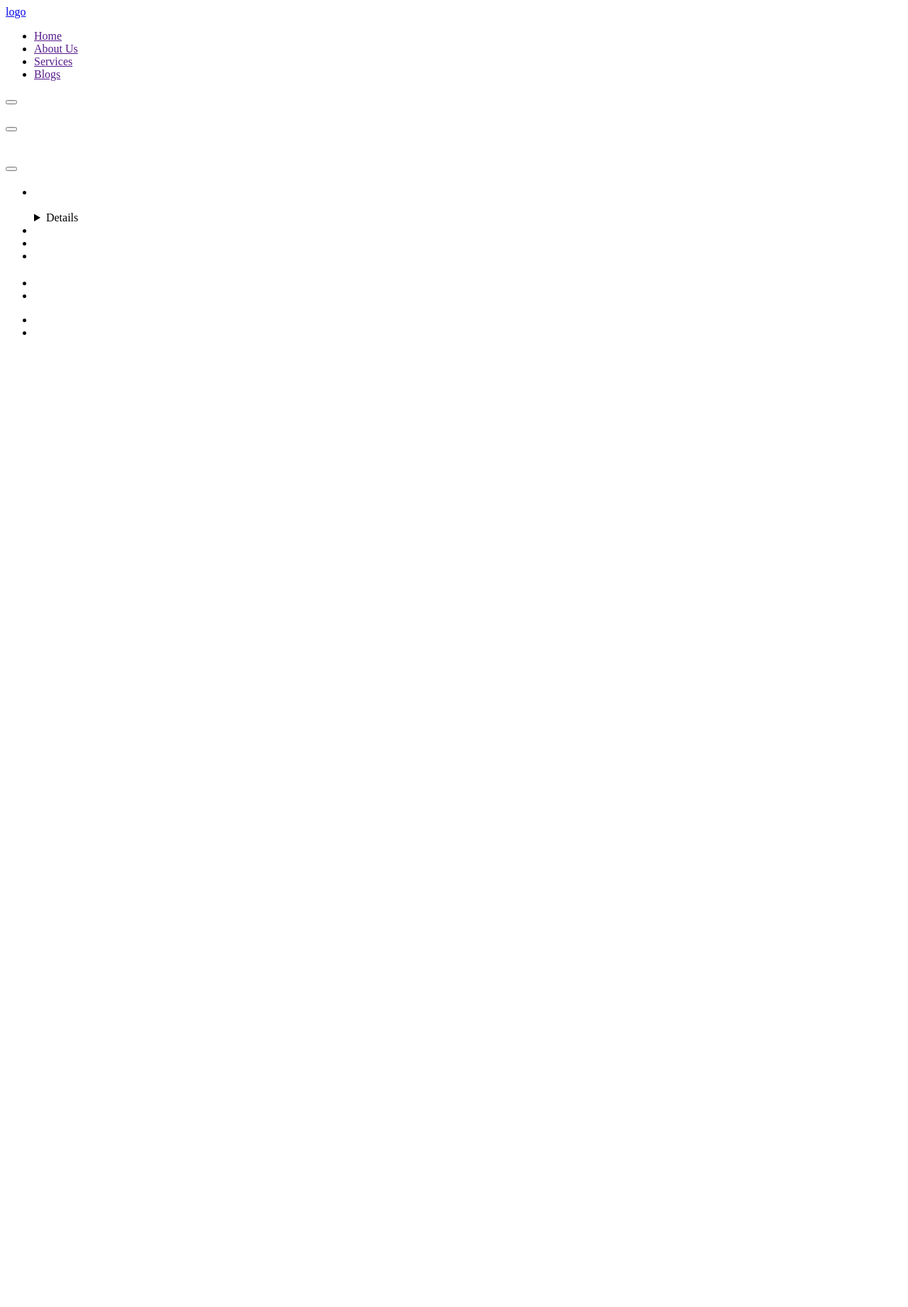
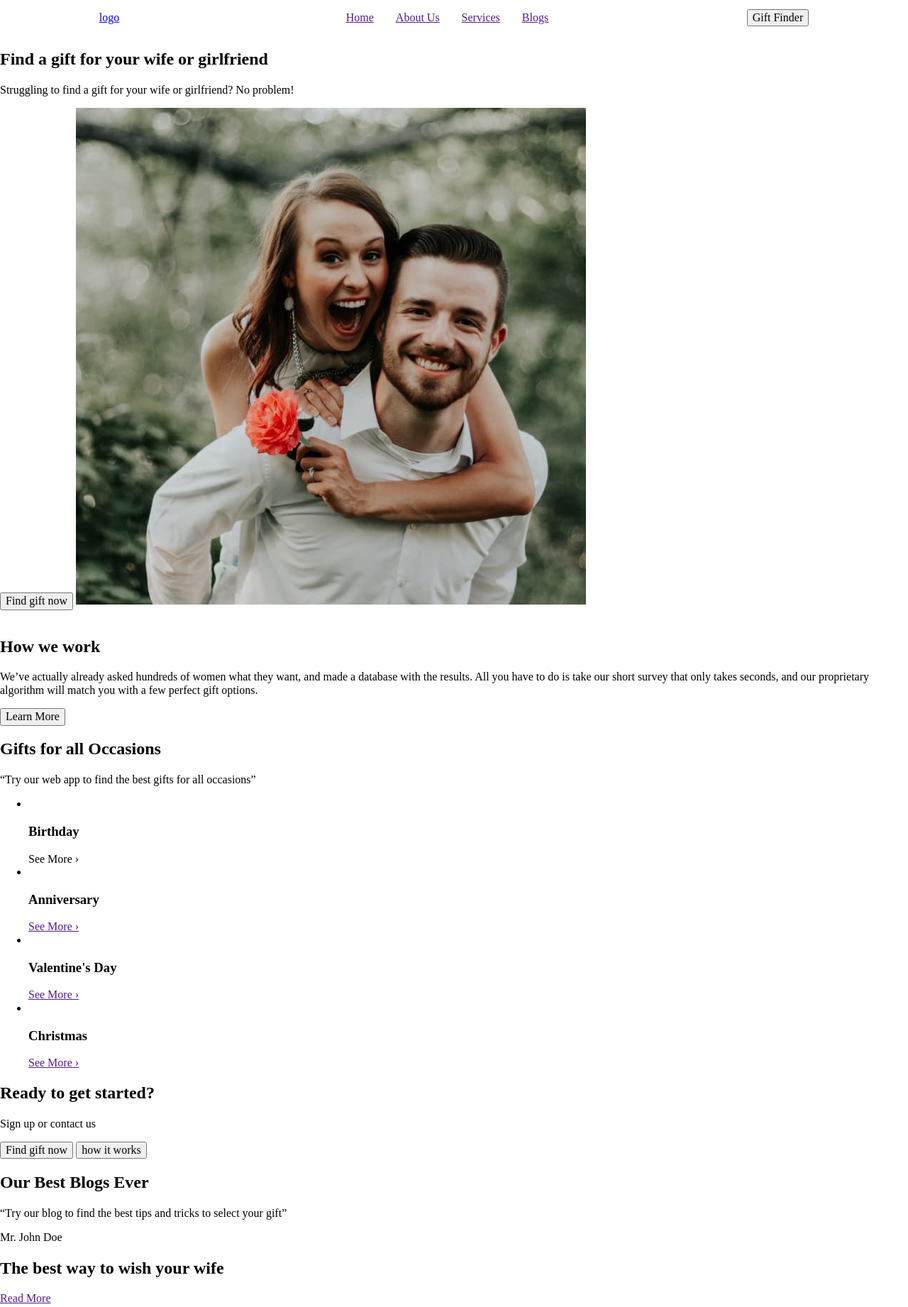
Before and after one commit to DTripleD/saturdaycoding, a plain HTML site: page index.html in a window 1280 px wide. Shown: the top 1842 px of the page at 71% size. Before the commit the page ends 800 px from the top, so only its background shows below. Drawn offline with nearby package versions, Linux system fonts and the light colour scheme.

Commit message:
make footer

```diff
--- a/index.html
+++ b/index.html
@@ -5,66 +5,150 @@
     <meta http-equiv="X-UA-Compatible" content="IE=edge">
     <meta name="viewport" content="width=device-width, initial-scale=1.0">
     <title>Document</title>
+
+    <link rel="stylesheet" href="https://cdnjs.cloudflare.com/ajax/libs/modern-normalize/1.1.0/modern-normalize.min.css"
+        integrity="sha512-wpPYUAdjBVSE4KJnH1VR1HeZfpl1ub8YT/NKx4PuQ5NmX2tKuGu6U/JRp5y+Y8XG2tV+wKQpNHVUX03MfMFn9Q=="
+        crossorigin="anonymous" referrerpolicy="no-referrer" />
+
+    <link rel="stylesheet" href="./styles/styles.css">
 </head>
 <body>
-    <header>
-        <nav>
+    <header class="header">
             <a href="./">logo</a>
-            <ul>
-                <li><a href="">Home</a></li>
-                <li><a href="">About Us</a></li>
-                <li><a href="">Services</a></li>
-                <li><a href="">Blogs</a></li>
+            <nav class="nav">
+            <ul class="list nav-list">
+                <li><a href="" class="nav-item">Home</a></li>
+                <li><a href="" class="nav-item">About Us</a></li>
+                <li><a href="" class="nav-item">Services</a></li>
+                <li><a href="" class="nav-item">Blogs</a></li>
             </ul>
         </nav>
-        <button type="button"></button>
+        <button type="button" class="button-nav">Gift Finder</button>
     </header>
 
     <main>
         <section>
-            <h1></h1>
-            <p></p>
-            <button type="button"></button>
-            <img src="" alt="">
+            <h1>Find a gift for your wife or girlfriend</h1>
+            <p>Struggling to find a gift for your wife or girlfriend? No problem!</p>
+            <button type="button">Find gift now</button>
+            <img src="./img/Background.jpg" alt="smilespeople" width="719" height="700">
         </section>
 
         <section>
-            <img src="" alt="">
-            <h2></h2>
-            <p></p>
-            <button></button>
+            <img src="" alt="" width="" height="">
+            <h2>How we work</h2>
+            <p>We’ve actually already asked hundreds of women what they want, and made a database with the results. All you have to do is take our short survey that only takes seconds, and our proprietary algorithm will match you with a few perfect gift options.</p>
+            <button type="button">Learn More</button>
         </section>
 
         <section>
-            <h2></h2>
-            <p></p>
+            <h2>Gifts for all Occasions</h2>
+            <p>“Try our web app to find the best gifts for all occasions”</p>
             <ul>
                 <li>
                     <img src="" alt="">
-                    <h3></h3>
-                    <details></details>
+                    <h3>Birthday</h3>
+                    <a>See More ›</a>
                 </li>
-                <li></li>
-                <li></li>
-                <li></li>
+                <li>
+                    <img src="" alt="">
+                    <h3>Anniversary</h3>
+                    <a href="">See More ›</a>
+                </li>
+                <li>
+                    <img src="" alt="">
+                    <h3>Valentine's Day</h3>
+                    <a href="">See More ›</a>
+                </li>
+                <li>
+                    <img src="" alt="">
+                    <h3>Christmas</h3>
+                    <a href="">See More ›</a></li>
             </ul>
         </section>
 
         <section>
-            <h2></h2>
+            <h2>Ready to get started?</h2>
+            <p>Sign up or contact us</p>
+            <button type="button">Find gift now</button>
+            <button type="button">how it works</button>
+        </section>
+
+        <section>
+            <h2>Our Best Blogs Ever</h2>
+            <p>“Try our blog to find the best tips and tricks to select your gift”</p>
+        </section>
+
+        <section>
+            <p>Mr. John Doe</p>
+            <h2>The best way to wish your wife</h2>
+            <a href="">Read More</a>
 
         </section>
+
+        <section>
+            <ul>
+                <li>
+                    <h2>Database to find the gifts for your girlfriend</h2>
+                    <p>Lorem ipsum dolor sit amet, consectetur adipiscing elit, sed do eiusmod tempor incididunt ut labore et dolore...</p>
+                    <a href="">Read More</a>
+                </li>
+                <li>
+                    <h2>How Artificial Intelligence read your mind to find the best gift</h2>
+                    <p>Lorem ipsum dolor sit amet, consectetur adipiscing elit, sed do eiusmod tempor incididunt ut labore et dolore...</p>
+                    <a href="">Read More</a>
+                </li>
+            </ul>
+        </section>
+
+
     </main>
 
     <footer>
-        <ul>
-            <li></li>
-            <li></li>
+        <ul class="list">
+            <li>
+                <a href="" class="link">Home</a>
+            </li>
+            <li>
+                <a href="" class="link">About</a>
+            </li>
         </ul>
 
-        <ul>
-            <li></li>
-            <li></li>
+        <ul class="list">
+            <li>
+                <a href="" class="link">Service</a>
+            </li>
+            <li>
+                <a href="" class="link">Blog</a>
+            </li>
+        </ul>
+
+        <ul class="list">
+            <li>
+                <svg>
+                    <use></use>
+                </svg>
+            </li>
+            <li>
+                <svg>
+                    <use></use>
+                </svg>
+            </li>
+            <li>
+                <svg>
+                    <use></use>
+                </svg>
+            </li>
+            <li>
+                <svg>
+                    <use></use>
+                </svg>
+            </li>
+            <li>
+                <svg>
+                    <use></use>
+                </svg>
+            </li>
         </ul>
     </footer>
 
--- /dev/null
+++ b/styles/styles.css
@@ -0,0 +1,38 @@
+*,
+*::before,
+*::after{
+    font-family: 'Gilroy';
+}
+
+.link{
+    text-decoration: none;
+}
+
+.list{
+    list-style: none;
+}
+
+.header {
+    display: flex;
+    justify-content: space-around;
+    align-items: baseline;
+}
+
+.nav{
+    display: flex;
+
+}
+
+.nav-list{
+    display: flex;
+    gap: 31px;
+}
+
+.button-nav{
+
+}
+
+.nav-item{
+    padding-top: 48px;
+    padding-bottom: 48px;
+}
```
Also changed, not shown: img/Background.jpg (added), img/Media (1).jpg (added), img/Media Background.jpg (added), img/Media.jpg (added), img/Rectangle (1).jpg (added), img/Rectangle (2).jpg (added), img/Rectangle.jpg (added).
